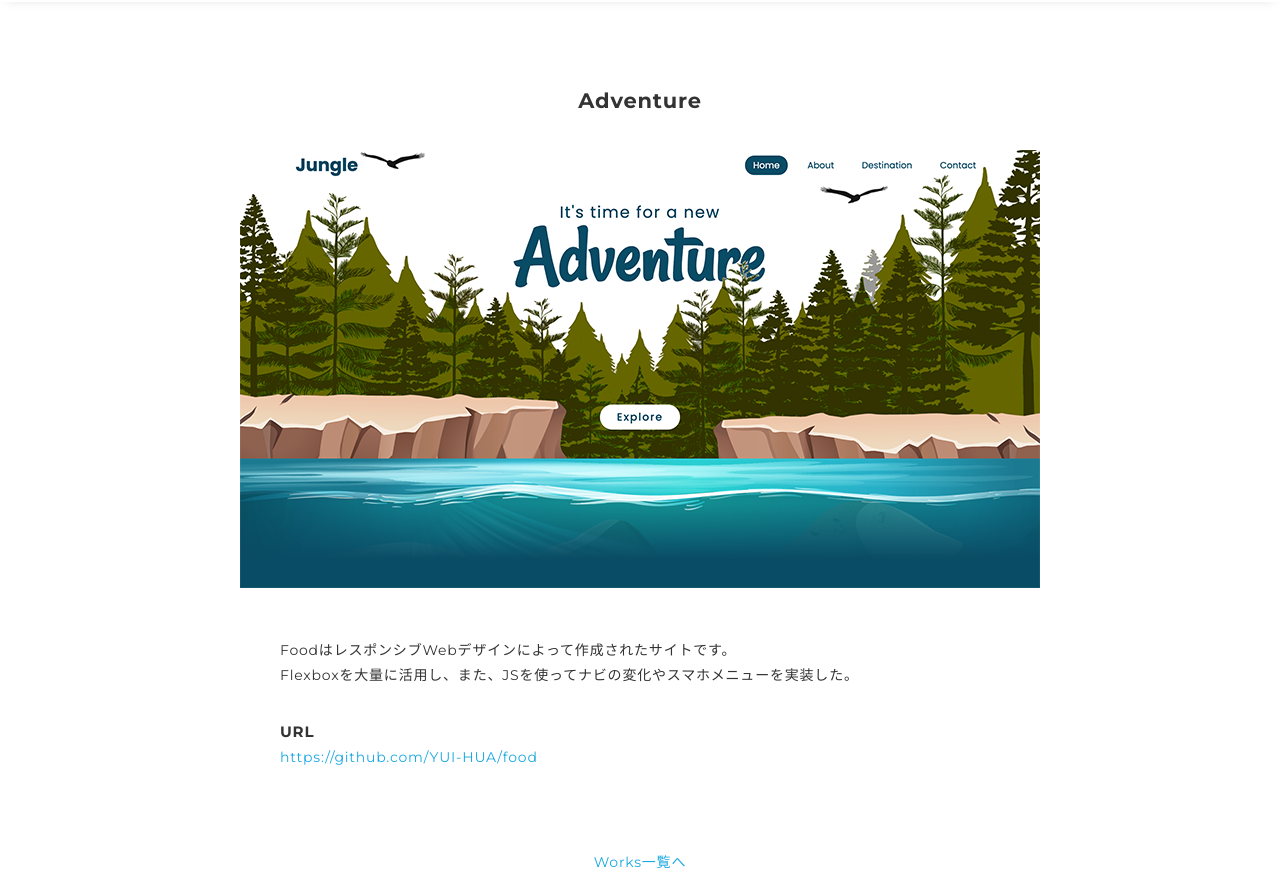
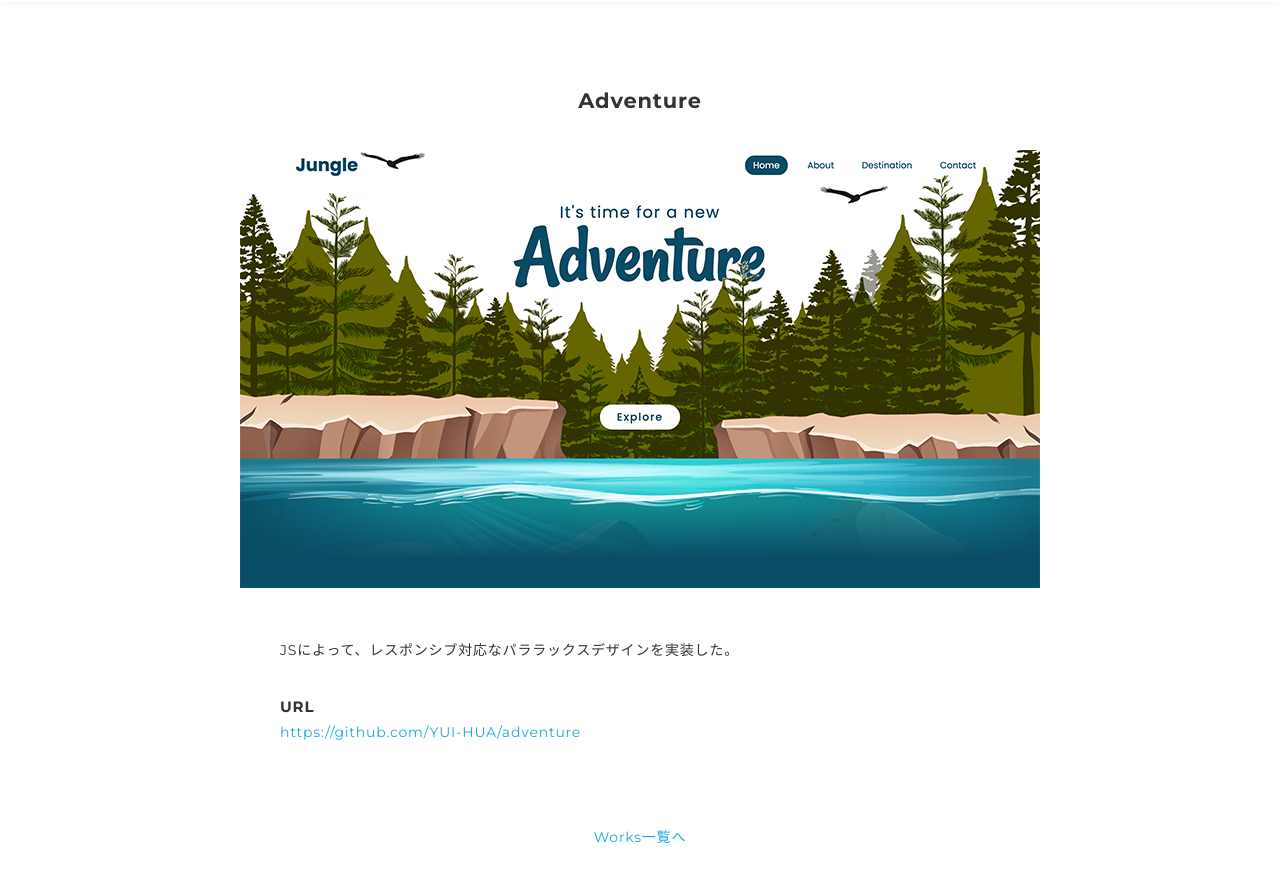
Before and after one commit to YUI-HUA/YUI-HUA.github.io, a plain HTML site: page Adventure.html in a window 1280 px wide. Shown: the part 71-952 px from the top of the page. Drawn offline with nearby package versions, Linux system fonts and the light colour scheme.

Commit message:
first commit

```diff
--- a/Adventure.html
+++ b/Adventure.html
@@ -49,14 +49,12 @@
           </p>
           <div class="article-body">
             <p>
-              FoodはレスポンシブWebデザインによって作成されたサイトです。<br>
-              Flexboxを大量に活用し、また、JSを使ってナビの変化やスマホメニューを実装した。
-
+              JSによって、レスポンシブ対応なパララックスデザインを実装した。
 
             </p>
             <h3 class="article-info-title">URL</h3>
-            <p><a href="https://github.com/YUI-HUA/food" target="_blank"
-                rel="noopener">https://github.com/YUI-HUA/food</a></p>
+            <p><a href="https://github.com/YUI-HUA/adventure" target="_blank"
+                rel="noopener">https://github.com/YUI-HUA/adventure</a></p>
           </div>
           <div class="home-link">
             <a href="index.html#works">Works一覧へ</a>
```
Also changed, not shown: Cocacola.html (+2 -2 lines), 1 other file.
